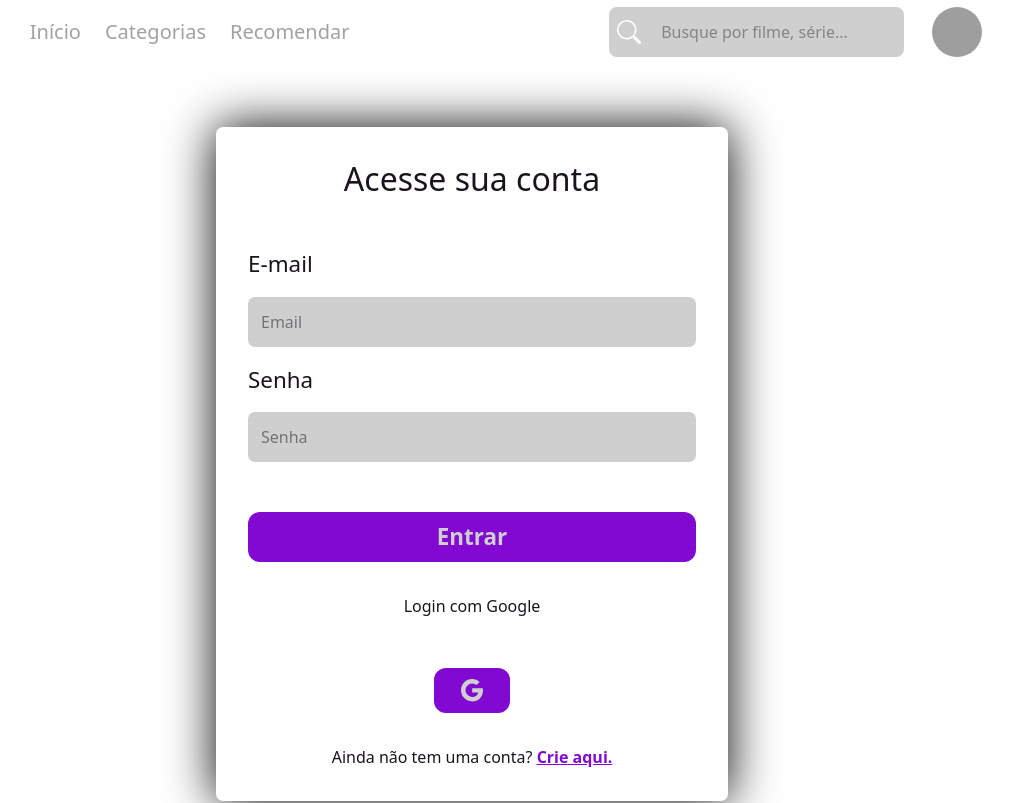
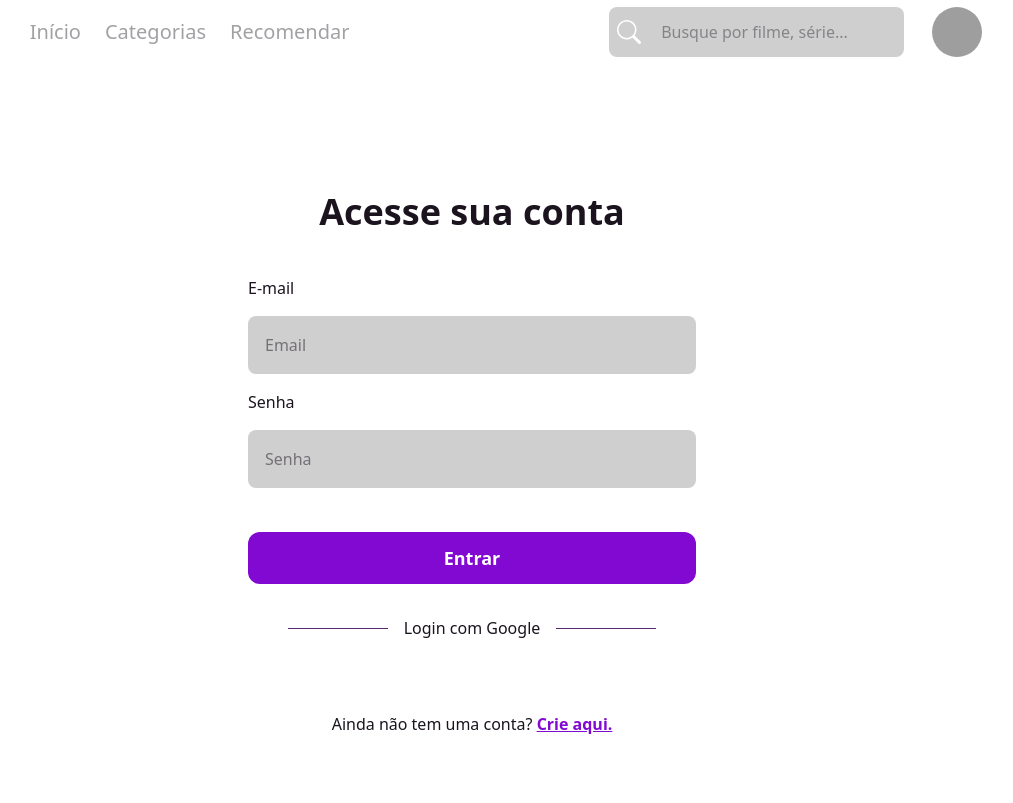
Before and after one commit to Luzin7/cena-estelar, a React (Vite) app: page /login in a window 1280 px wide. Shown: the top 803 px of the page, without its empty margins (168-1181 px from the left). Built offline with nearby package versions, Linux system fonts and the light colour scheme; no server answers; the database is empty; grey boxes are pictures that could not be loaded.

Commit message:
style(login.css): ajuste css com tailwind

```diff
--- a/src/components/LoginForm/css/login.css
+++ b/src/components/LoginForm/css/login.css
@@ -19,37 +19,10 @@
 }
 .container {
   color: var(--text);
-  height: 100vh;
-  display: flex;
-  justify-content: center;
-  align-items: center;
-}
-.container h3 {
-  margin-bottom: 1em;
-  font-size: 2em;
-  font-weight: 500;
-  text-align: center;
-}
-.container .form {
-  min-width: 350px;
-  border-radius: 7px;
-  display: flex;
-  flex-flow: column wrap;
-  justify-content: center;
-  gap: 1em;
-  padding: 2em;
-  box-shadow: 0 0 50px black;
-}
-.container label {
-  font-weight: 500;
-  font-size: 1.4em;
+  min-height: 100vh;
 }
 .container input {
-  padding: 12px;
-  border-radius: 7px;
-  outline: none;
   background-color: var(--secondary);
-  font-size: 1em;
   border: 1px solid transparent;
   transition: all 0.2s;
 }
@@ -62,26 +35,27 @@
 .container input::placeholder {
   color: var(--text);
 }
-.container button {
-  padding: 0.7rem 1.7rem;
+.container .line {
+  width: 100px;
+  height: 1px;
+  flex: 1 1 0%;
+  background: var(--accent);
+}
+.container button[type=submit] {
   background: var(--primary);
-  color: var(--secondary);
-  font-weight: 700;
-  font-size: 1.4em;
-  margin: 1.5em auto 0 auto;
+  color: white;
   transition: all 0.2s;
 }
-.container button:hover {
+.container button[type=submit]:hover {
   color: var(--primary);
   background: var(--text);
 }
-.container button:active {
+.container button[type=submit]:active {
   transform: scale(0.8);
 }
 .container a {
   color: var(--primary);
-  text-decoration: underline;
 }
 .container a:hover {
-  color: var(--text);
+  color: var(--accent);
 }/*# sourceMappingURL=login.css.map */
```
